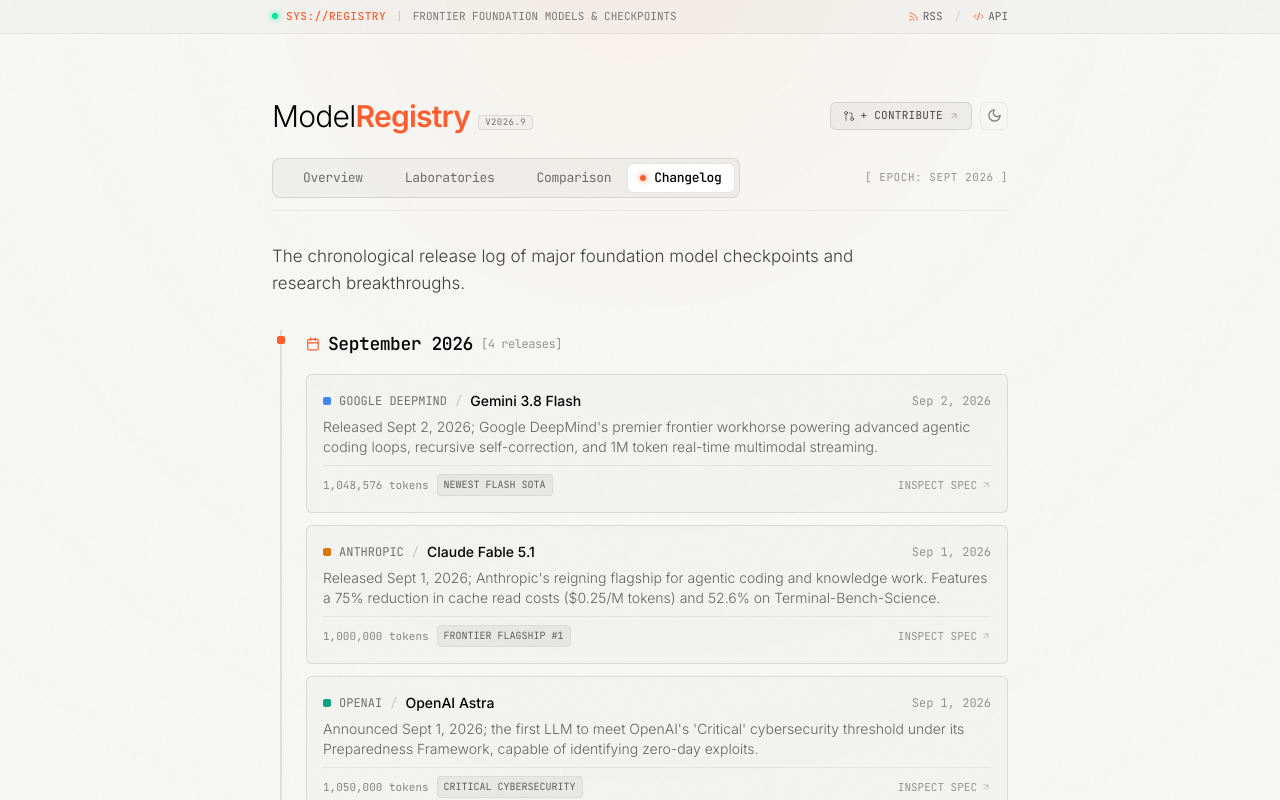
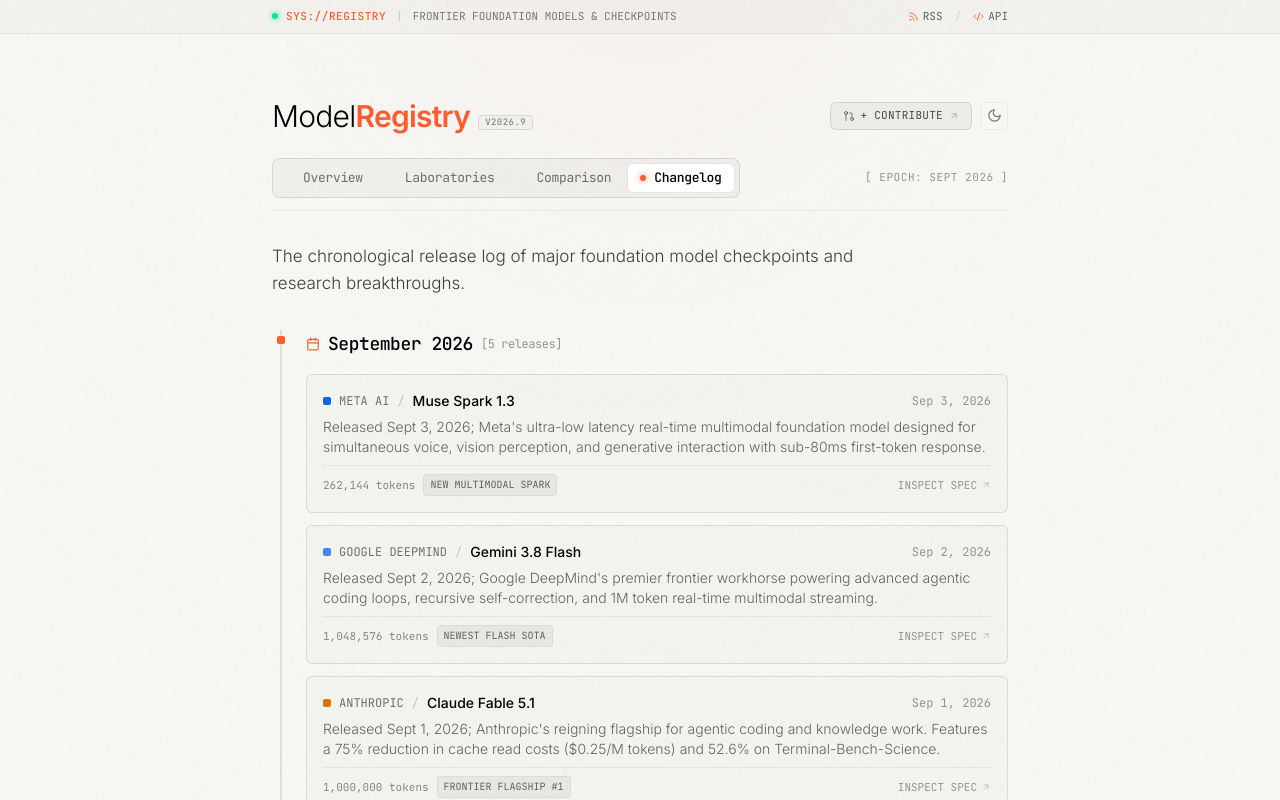
Before and after one commit to TirupMehta/ModelRegistry, a Next.js app: page /timeline in a window 1280 px wide. Built offline with nearby package versions, Linux system fonts and the light colour scheme.

Commit message:
feat(meta): add Muse Spark 1.3 real-time multimodal model

```diff
--- a/data/companies.ts
+++ b/data/companies.ts
@@ -79,9 +79,9 @@ export const companies: Record<string, Company> = {
     website: "https://ai.meta.com",
     headquarters: "Menlo Park, CA",
     accentColor: "#0668e1",
-    description: "Global open-source foundation leader with Llama 4 (Maverick, Scout) and real-time speech foundation model Muse Voice Transcribe.",
+    description: "Global open-source foundation leader with Llama 4 (Maverick, Scout) and real-time multimodal foundation family Muse (Spark 1.3, Voice Transcribe).",
     latestFlagship: "Llama 4 Maverick (128E)",
-    latestReasoning: "Llama 4 Scout (16E)",
+    latestReasoning: "Muse Spark 1.3 / Llama 4 Scout",
     openWeightsAdvocate: true,
   },
   qwen: {
--- a/data/models.ts
+++ b/data/models.ts
@@ -356,6 +356,36 @@ export const modelsData: ModelItem[] = [
     },
   },
   {
+    id: "meta-muse-spark-1-3",
+    companyId: "meta",
+    companyName: "Meta AI",
+    name: "Muse Spark 1.3",
+    version: "1.3",
+    releaseDate: "2026-09-03",
+    isCompanyFlagship: false,
+    isLatestCheckpoint: true,
+    statusBadge: "NEW MULTIMODAL SPARK",
+    category: "open-weights",
+    categoryLabel: "Real-time Multimodal Spark",
+    contextWindow: "262,144 tokens",
+    contextWindowTokens: 262144,
+    maxOutputTokens: "32,768 tokens",
+    parameters: "14B Dense Real-time Multimodal",
+    openWeights: true,
+    license: "Meta Community License",
+    pricing: { input: 0.15, output: 0.45 },
+    highlight: "Released Sept 3, 2026; Meta's ultra-low latency real-time multimodal foundation model designed for simultaneous voice, vision perception, and generative interaction with sub-80ms first-token response.",
+    modalities: ["Text", "Vision", "Audio", "Code"],
+    benchmarks: {
+      mmluPro: "81.9%",
+      gpqa: "68.4%",
+    },
+    links: {
+      announcement: "https://ai.meta.com/blog/muse-spark-1-3/",
+      weights: "https://huggingface.co/meta-llama",
+    },
+  },
+  {
     id: "meta-muse-voice-transcribe",
     companyId: "meta",
     companyName: "Meta AI",
@@ -363,8 +393,8 @@ export const modelsData: ModelItem[] = [
     version: "1.0",
     releaseDate: "2026-09-01",
     isCompanyFlagship: false,
-    isLatestCheckpoint: true,
-    statusBadge: "NEW AUDIO CHECKPOINT",
+    isLatestCheckpoint: false,
+    statusBadge: "AUDIO CHECKPOINT",
     category: "audio",
     categoryLabel: "Streaming Speech",
     contextWindow: "128,000 tokens",
```
